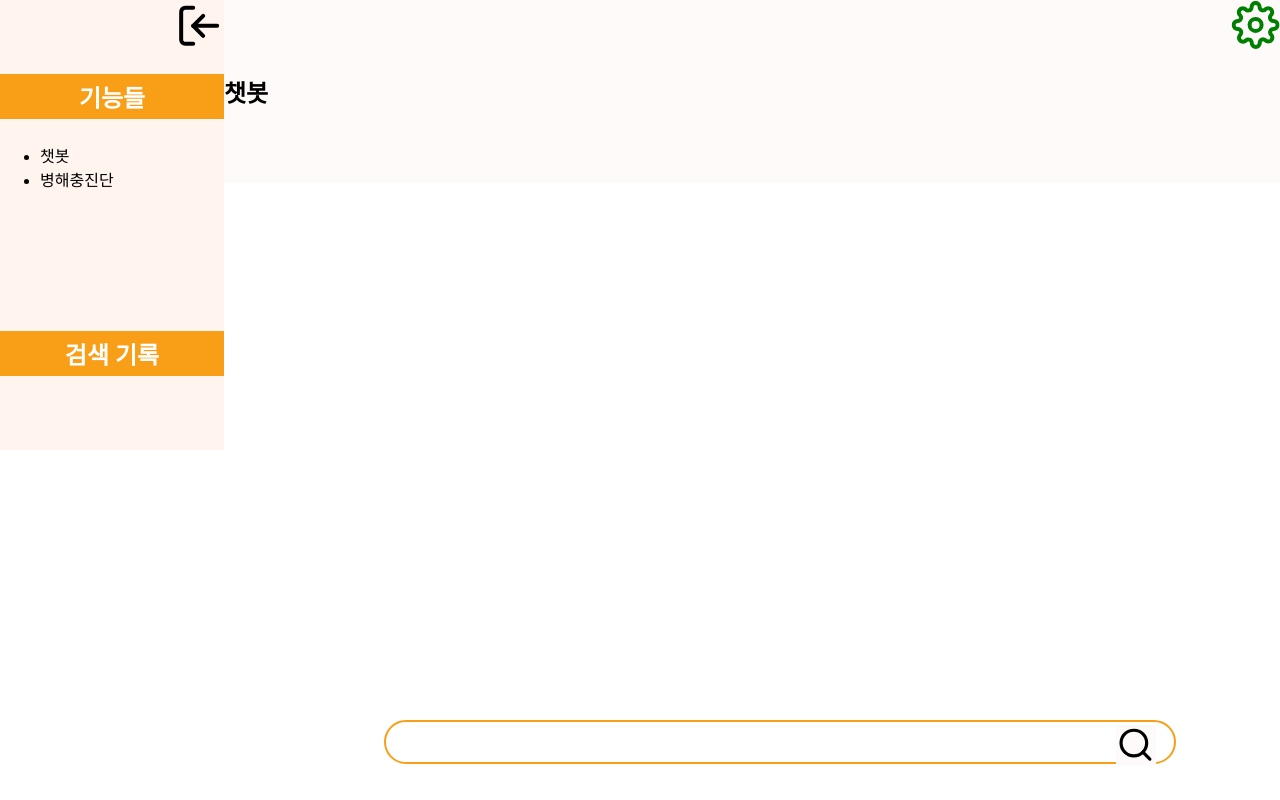
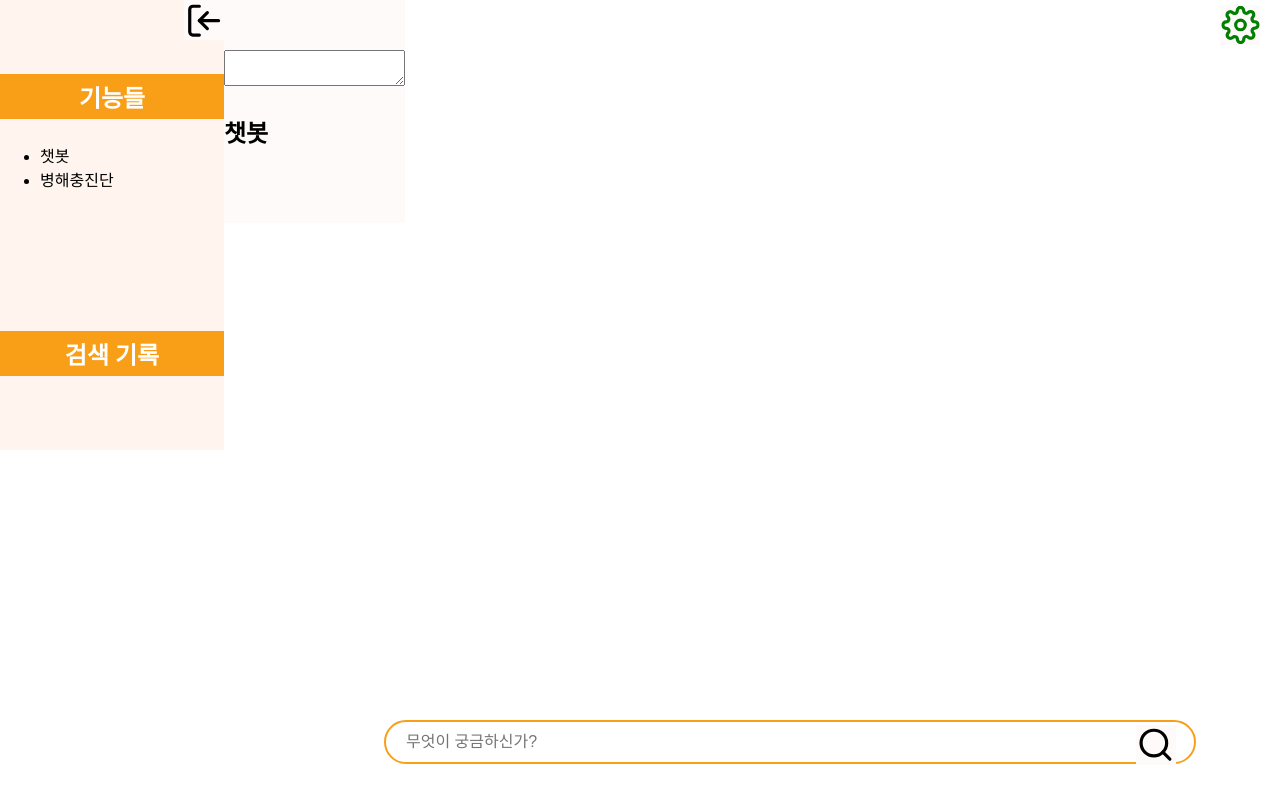
Before and after one commit to sojaeheon/smartfarm, a Vue app in the folder hp/: page / in a window 1280 px wide. Built offline with nearby package versions, Linux system fonts and the light colour scheme.

Commit message:
Add button,js

```diff
--- a/hp/src/App.vue
+++ b/hp/src/App.vue
@@ -1,7 +1,7 @@
 <template> <!--HTML짜는 곳-->
-  <aside class="menu">
+  <aside class="menu" v-if="show">
     <div>
-      <img id="hidden" src="./assets/log-out.svg" alt="logout icon" />
+      <button id="hidden" @click="toggleShow"></button>
     </div>
     <div id="function">
       <p class="bg-red"><strong>기능들</strong></p>
@@ -14,14 +14,20 @@
       <p class="bg-red"><strong>검색 기록</strong></p>
     </div>
   </aside>
+  <aside class="no-menu" v-else-if="!show">
+    <button id=show @click="toggleShow"></button>
+  </aside>
   <main class="main">
     <div>
-      <img id="settings" src="./assets/settings.svg" alt="settings icon" />
+      <button id="settings"></button>
     </div>
     <div id="chat">
+      <div class="communicate">
+        <textarea name="question"></textarea>
+      </div>
       <p><strong>챗봇</strong></p>
       <div class="search">
-        <input type="text" name="search_box">
+        <input type="text" name="search_box" placeholder="무엇이 궁금하신가?">
         <button type="submit"></button>
       </div>
     </div>
@@ -29,7 +35,19 @@
 </template>
 
 <script> //JS짜는 곳
-
+export default{
+  name: 'App',
+  data(){
+    return {
+      show: true,
+    }
+  },
+  methods: {
+    toggleShow(){
+      this.show=!this.show;
+    }
+  },
+}
 
 </script>
 
@@ -42,6 +60,13 @@ body, html {
 p {
   font-size: 1.5rem;
 }
+button {
+  width: 40px;
+  height: 40px;
+  background-color: snow;
+  background-size: cover;
+  border: none;
+}
 .search{
   position: absolute;
   top: 90vh;
@@ -51,21 +76,16 @@ p {
   height: 5vh;
   width: 60vw;
   position: relative;
-  padding: 0px 10px 0px 10px;
-
+  padding: 0px 20px 0px 20px;
+  font-size: 1rem;
   border-radius: 30px;
   border: 2px solid #F99E17;
 }
 .search button {
   position: absolute;
-  width: 40px;
-  height: 40px;
   right: 20px;
   top: 5px;
   background-image: url('./assets/search.svg');
-  background-color: snow;
-  background-size: cover;
-  border: none;
 }
 .menu, .main {
   display: inline-block;
@@ -76,8 +96,6 @@ p {
   background-color: seashell;
 }
 .main {
-  float: right;
-  width: 82.5vw;
   background-color: snow;
 }
 .bg-red {
@@ -86,11 +104,22 @@ p {
   color: white;
   background-color: #F99E17;
 }
+#hidden {
+  float: right;
+  top: 5px;
+  background-image: url('./assets/log-out.svg');
+}
+#show {
+  background-image: url('./assets/log-in.svg');
+}
 #function, #search_list, #chat {
   padding: 50px 0px;
   color: black;
 }
-#hidden, #settings {
-  float: right;
+#settings {
+  position: fixed;
+  top: 5px;
+  right: 20px;
+  background-image: url('./assets/settings.svg');
 }
 </style>
```
